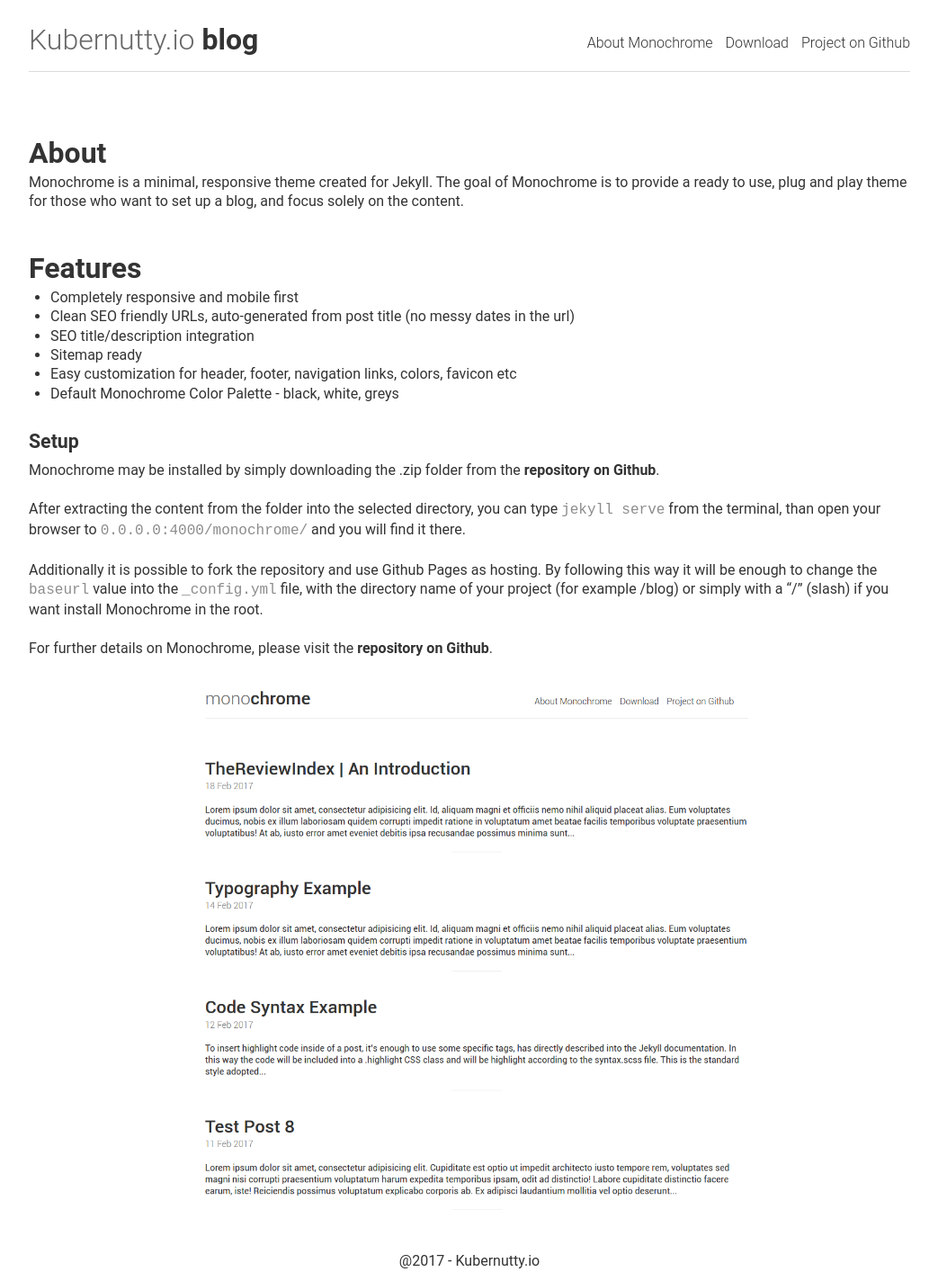
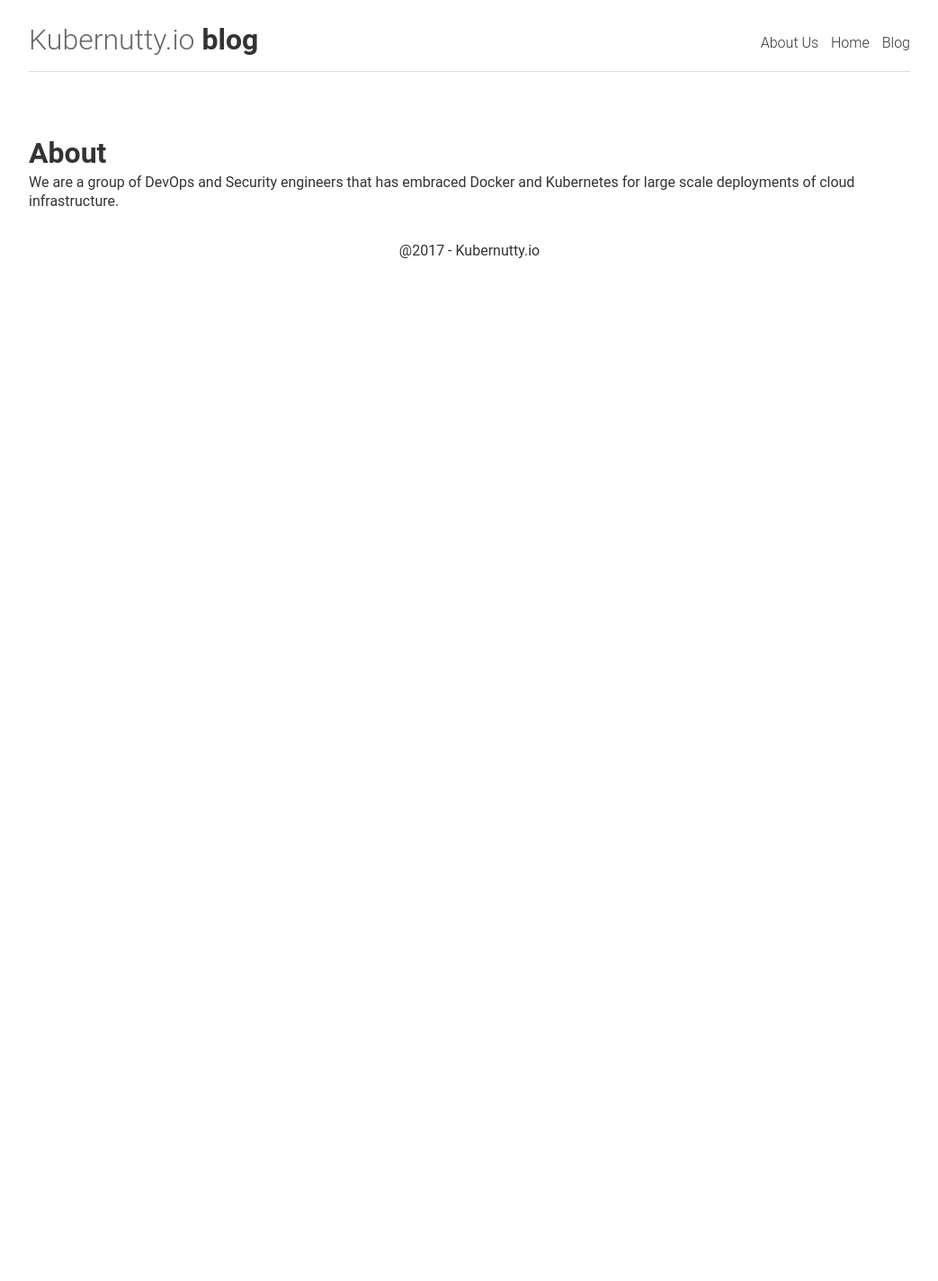
Before and after one commit to kubernutty/blog, a Jekyll site: the page built from about.md, in a window 1280 px wide. Shown: the whole page at 90% size, without its empty margins (118-1161 px from the left). Built offline with Jekyll 4.4.1, drawn with Linux system fonts in a browser that asks for light colours; after the commit the page ends 900 px from its top, so only the background shows below that.

Commit message:
updating layout

```diff
--- a/_includes/link.html
+++ b/_includes/link.html
@@ -1,2 +1,2 @@
-<a href="https://github.com/thereviewindex/monochrome/archive/master.zip">Download</a>
-<a href="https://github.com/thereviewindex/monochrome">Project on Github</a>
+<a href="http://www.kubernutty.io/">Home</a>
+<a href="http://blog.kubernutty.io/">Blog</a>
--- a/about.md
+++ b/about.md
@@ -1,30 +1,8 @@
 ---
 layout: page
-title: About Monochrome
+title: About Us
 description: This page describes monochrome.
 ---
 ## About
-Monochrome is a minimal, responsive theme created for Jekyll. The goal of Monochrome is to provide a ready to use, plug and play theme for those who want to set up a blog, and focus solely on the content.
-
-## Features
-
-- Completely responsive and mobile first
-- Clean SEO friendly URLs, auto-generated from post title (no messy dates in the url)
-- SEO title/description integration
-- Sitemap ready
-- Easy customization for header, footer, navigation links, colors, favicon etc
-- Default Monochrome Color Palette - black, white, greys
-
-### Setup
-
-Monochrome may be installed by simply downloading the .zip folder from the [repository on Github](https://github.com/thereviewindex/monochrome/archive/master.zip).
-
-After extracting the content from the folder into the selected directory, you can type ``jekyll serve`` from the terminal, than open your browser to ``0.0.0.0:4000/monochrome/`` and you will find it there.
-
-Additionally it is possible to fork the repository and use Github Pages as hosting. By following this way it will be enough to change the ``baseurl`` value into the ``_config.yml`` file, with the directory name of your project (for example /blog) or simply with a "/" (slash) if you want install Monochrome in the root.
-
-
-
-For further details on Monochrome, please visit the [repository on Github](https://github.com/thereviewindex/monochrome/).
-
-![Monochrome](img/monochrome01.png "monochrome")
+We are a group of DevOps and Security engineers that has embraced Docker and Kubernetes
+for large scale deployments of cloud infrastructure.
```
Also changed, not shown: 18 other files.
